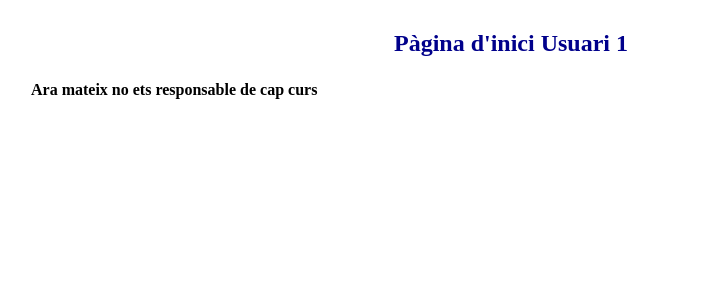
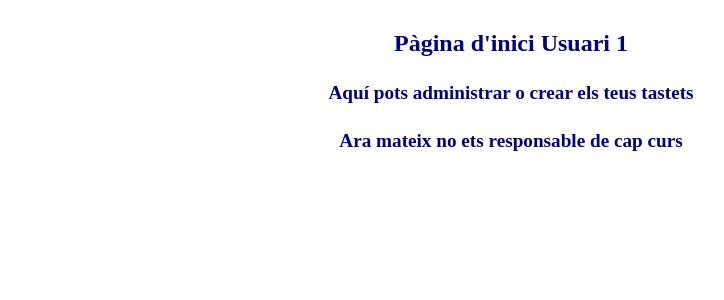
Before and after one commit to FrancescVargas/Tastets, a PHP site: page /zonaprivada.php in a window 1280 px wide. Shown: the part 259-559 px from the top of the page, without its empty margins (129-853 px from the left). Run offline with PHP 8.4, Linux system fonts and the light colour scheme; the visitor is signed in with stand-in values (Sample User, id 1); data that the repository does not hold is empty.

Commit message:
afegit confirmació borrat

```diff
--- a/css/estils.css
+++ b/css/estils.css
@@ -35,6 +35,17 @@ h3
     color: darkblue;
     font-size: 1.5em;
 }
+h4
+{
+    text-align: center;
+    color: darkblue;
+    font-size: 1.2em;
+}
+table
+{
+    text-align: center;
+    margin: auto;
+}
 table,th,td
 {
 border: 1px solid black;
@@ -57,6 +68,23 @@ tr:hover
     background-color: antiquewhite;
     font-size: 1.1em;
 }
+th button a
+{
+    text-decoration: none;
+    font-size: 1.2em;
+    font-weight: bold;
+}
+th button a:hover
+{
+    color: white;
+
+}
+th button:hover
+{
+
+    background-color: brown;
+    border: 1px solid yellow;
+}
 #video
     {
         float: right;
@@ -67,15 +95,25 @@ iframe
     }
 #detalls
     {
-        border: 2px solid blue;
-        border-radius: 50px;
+
         margin: 10px;
+        margin-top: 0;
         width: 50%;
         text-align: center;
         clear: both;
         display: inline-block;
         float: left;
     }
+#detalls h3
+{
+    border: 2px solid blue;
+        border-radius: 50px;
+    padding: 10px;
+}
+#detalls img
+{
+    width: 100px;
+}
 #fotodesc
     {
         float: right;
@@ -119,10 +157,33 @@ input, label, textarea, select
 
 #resultado
 {
-    width: 40%;
+
+
+
+    margin-top: 20px;
+    font-size: 0.8em;
+
+}
+#tablecargar
+{
+    border-collapse: collapse;
+    text-align: left;
+}
+#tablecargar tr:hover
+{
+    font-size: 1em;
+    background-color: transparent;
+}
+#tablecargar td
+{
+    width: 25%;
+    vertical-align: text-top;
+
+
+}
+#tablecargar td img
+{
     float: right;
-    margin-left: 20px;
-    margin-top: 40px;
 
 }
 #resultado span
@@ -153,3 +214,14 @@ input, label, textarea, select
 {
     width: 50px;
 }
+
+#confirmacion
+{
+    text-align: center;
+    border: 2px solid red;
+    border-radius: 50px;
+    width: 30%;
+    margin: auto;
+    padding: 10px;
+    background-color: #f5c6df;
+}
--- a/js/mostrartastet.js
+++ b/js/mostrartastet.js
@@ -15,8 +15,9 @@ function mostrarLista(d){
 
 
     var res  = document.querySelector("#resultado");
-    res.innerHTML="<span>Id: </span>"+d.id+"<br><span>Nom: </span>"+d.nom+"<br><span>Responsable: </span>"+d.responsable+"<br><span>DNI: </span>"+d.dni+"<br><span>Departament: </span>"+d.departament+"<br><span>Lloc: </span>"+d.lloc+"<br><span>Foto: </span><img alt='foto'  class='fototastet' src='"+d.foto+"'><br><span>Descripció: </span>"+d.descripcio+"<br><span>Comentaris Interns: </span>"+d.int_comentari+"<br><span>Nombre Màxim d'Alumnes per Sessió: </span>"+d.int_maxim_alu+"<br><span>Nivell mínim (o òptim) d&#39;edat o formació per fer el taller: </span>"+d.int_nivell+"<br><span>Períodes de l&#39;any en que està disponible: </span>"+d.int_dispany+"<br><span>Quantitat màxima de tallers en un any acadèmic: </span>"+d.int_max_tallers_any+"<br><span>Suggeriments i comentaris: </span>"+d.int_sugg+"<br>";
+    /*res.innerHTML="<span>Id: </span>"+d.id+"<br><span>Nom: </span>"+d.nom+"<br><span>Responsable: </span>"+d.responsable+"<br><span>DNI: </span>"+d.dni+"<br><span>Departament: </span>"+d.departament+"<br><span>Lloc: </span>"+d.lloc+"<br><span>Foto: </span><img alt='foto'  class='fototastet' src='"+d.foto+"'><br><span>Descripció: </span>"+d.descripcio+"<br><span>Comentaris Interns: </span>"+d.int_comentari+"<br><span>Nombre Màxim d'Alumnes per Sessió: </span>"+d.int_maxim_alu+"<br><span>Nivell mínim (o òptim) d&#39;edat o formació per fer el taller: </span>"+d.int_nivell+"<br><span>Períodes de l&#39;any en que està disponible: </span>"+d.int_dispany+"<br><span>Quantitat màxima de tallers en un any acadèmic: </span>"+d.int_max_tallers_any+"<br><span>Suggeriments i comentaris: </span>"+d.int_sugg+"<br>";*/
 
+    res.innerHTML="<table id='tablecargar'><tr><td><img alt='foto'  class='fototastet' src='"+d.foto+"'><span>Id: </span>"+d.id+"<br><span>Nom: </span>"+d.nom+"<br><span>Responsable: </span>"+d.responsable+"<br><span>DNI: </span>"+d.dni+"<br><span>Departament: </span>"+d.departament+"<br><span>Lloc: </span>"+d.lloc+"<br></td><tr><td><span>Descripció: </span>"+d.descripcio+"<br></td></tr><tr><td><span>Comentaris Interns: </span>"+d.int_comentari+"<br></td></tr><tr><td><span>Nombre Màxim d'Alumnes per Sessió: </span>"+d.int_maxim_alu+"<br><span>Nivell mínim (o òptim) d&#39;edat o formació per fer el taller: </span>"+d.int_nivell+"<br><span>Períodes de l&#39;any en que està disponible: </span>"+d.int_dispany+"<br><span>Quantitat màxima de tallers en un any acadèmic: </span>"+d.int_max_tallers_any+"<br></td></tr><tr><td><span>Suggeriments i comentaris: </span>"+d.int_sugg+"<br></td></tr></table>";
 
 
 }
--- a/vista/plantillatastet.php
+++ b/vista/plantillatastet.php
@@ -41,7 +41,7 @@
         echo "<div id='detalls'>
         <h3>Responsable: ".$data["responsable"]."<br>".
         $data["departament"]."<br>
-        Lloc: ".$data["lloc"]."</h3></div>";
+        Lloc: ".$data["lloc"]."</h3><div><a href='/Francesc/Tastets/index.php' title='Tornar a Index'><img src='/Francesc/Tastets/vista/imatges/home.jpg'></a></div></div>";
 
 
            echo '<div id="forminscripcio">';
--- a/zonaprivada.php
+++ b/zonaprivada.php
@@ -56,13 +56,13 @@ if(isset($_SESSION['dni']))
         $sel="SELECT * from tastets where tastets.dni='".$_SESSION["dni"]."' and tastets.int_borrat='No' ;";
         $res=$con->query($sel);
         $res=$res->fetchAll();
-        echo "<h3>Pàgina d'inici Usuari ".$_SESSION["usuari"]."</h3>";
+        echo "<h3>Pàgina d'inici Usuari ".$_SESSION["usuari"]."</h3><h4>Aquí pots administrar o crear els teus tastets</h4>";
 
         if(count($res)>0)
         {
-            echo "<div id='resultado'></div>";
+
             echo "<table>
-            <caption><h4>Administració Tastets Propis</4></caption>
+
             <tr><th colspan=4><button id='afegirtastet'><a href='afegirtastet.php?responsable=".$res[0]["responsable"]."&dni=".$res[0]["dni"]."' title='afegir tastet'>Afegir Nou tastet</a></button>
             <tr><th>Nom del Tastet</th><th>Peticions</th><th>Eliminar</th><th>Modificar</th></tr>";
             foreach($res as $fila)
@@ -73,22 +73,38 @@ if(isset($_SESSION['dni']))
             echo "<tr><td><a href='javascript:cargar(".$fila["id"].")'>".$fila["nom"]."</a></td><td>".$res2[0]."</td><td><a title='eliminar tastet' href='zonaprivada.php?id_borrar=".$fila['id']."'><img class='eliminar' alt='eliminar tastet' src='vista/imatges/eliminar.png'></a></td><td><a title='editar tastet' href='editartastet.php?id=".$fila['id']."' ><img class='eliminar' alt='editar tastet' src=vista/imatges/modificar.png ></a></td></tr>";
             }
             echo "</table>";
-
+            echo "<div id='resultado'></div>";
         }
         else echo "<h4>Ara mateix no ets responsable de cap curs</h4>";
 
 
         if(isset ( $_GET['id_borrar']))
         {
+            $_SESSION["id_borrar"]=$_GET['id_borrar'];
+            // borrar el tastet
+            echo "<div id='confirmacion'><p>Segur que vols borrar aquest tastet?</p>";
+            echo "<form method='post' action='zonaprivada.php'>";
+            echo "<input type='radio' name='confirmar' value='si'>Sí<br>";
+            echo "<input type='radio' name='confirmar' value='no' checked>No<br>";
 
-            // borrar el tastet
+            echo "<p><input type='submit' value='confirmar'></p>";
+
+            echo "</form>";
+            echo "</div>";
+        }
+
+        if(isset($_POST["confirmar"]))
+        {
+            if($_POST["confirmar"]==="si")
+            {
 
 
+         $sql = "UPDATE tastets set int_borrat = 'Si' where id='".$_SESSION['id_borrar']."';";
+         $res=$con->exec($sql);
 
-         $sql = "UPDATE tastets set int_borrat = 'Si' where id='".$_GET['id_borrar']."';";
-         $res=$con->exec($sql);
-         header ("Location:zonaprivada.php");
+            }
 
+            header ("Location:zonaprivada.php");
         }
 
      }
```
Also changed, not shown: vista/imatges/home.jpg (added), vista/imatges/prohibitelpas.jpg (added).
